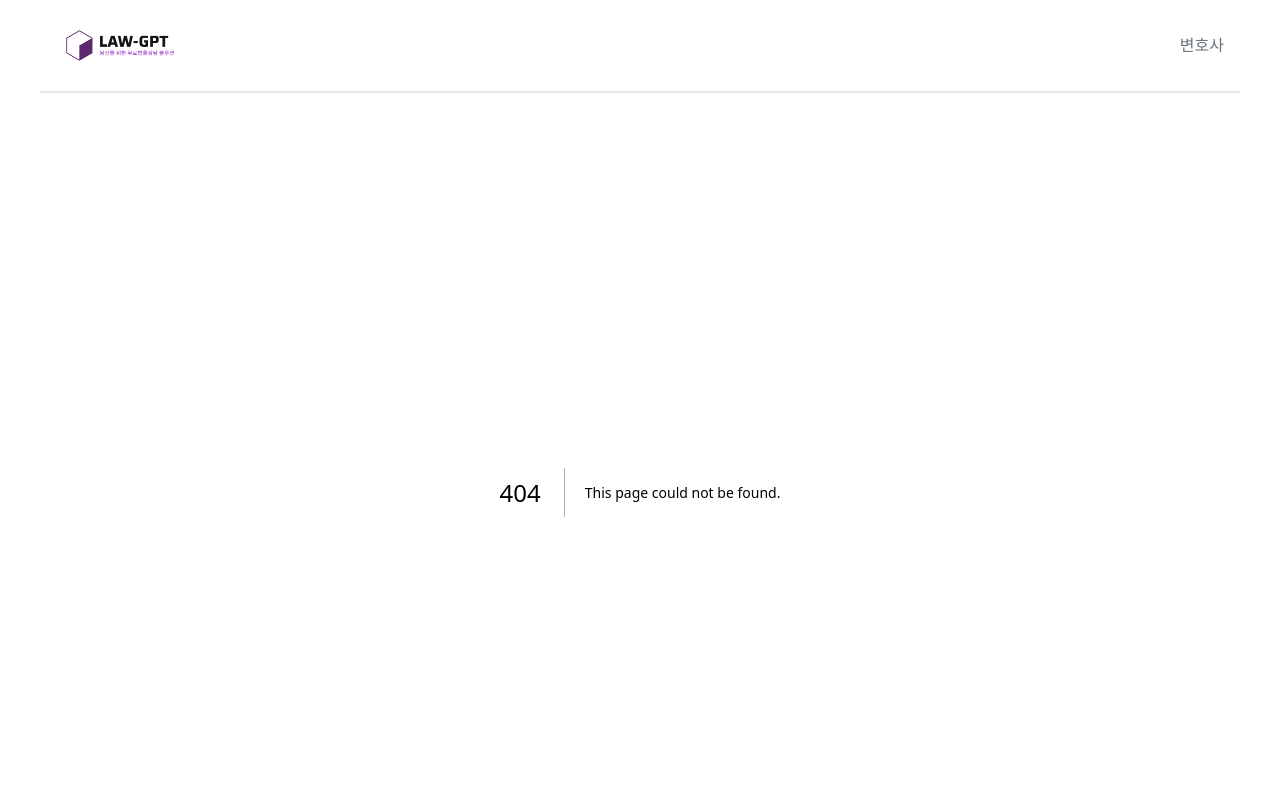
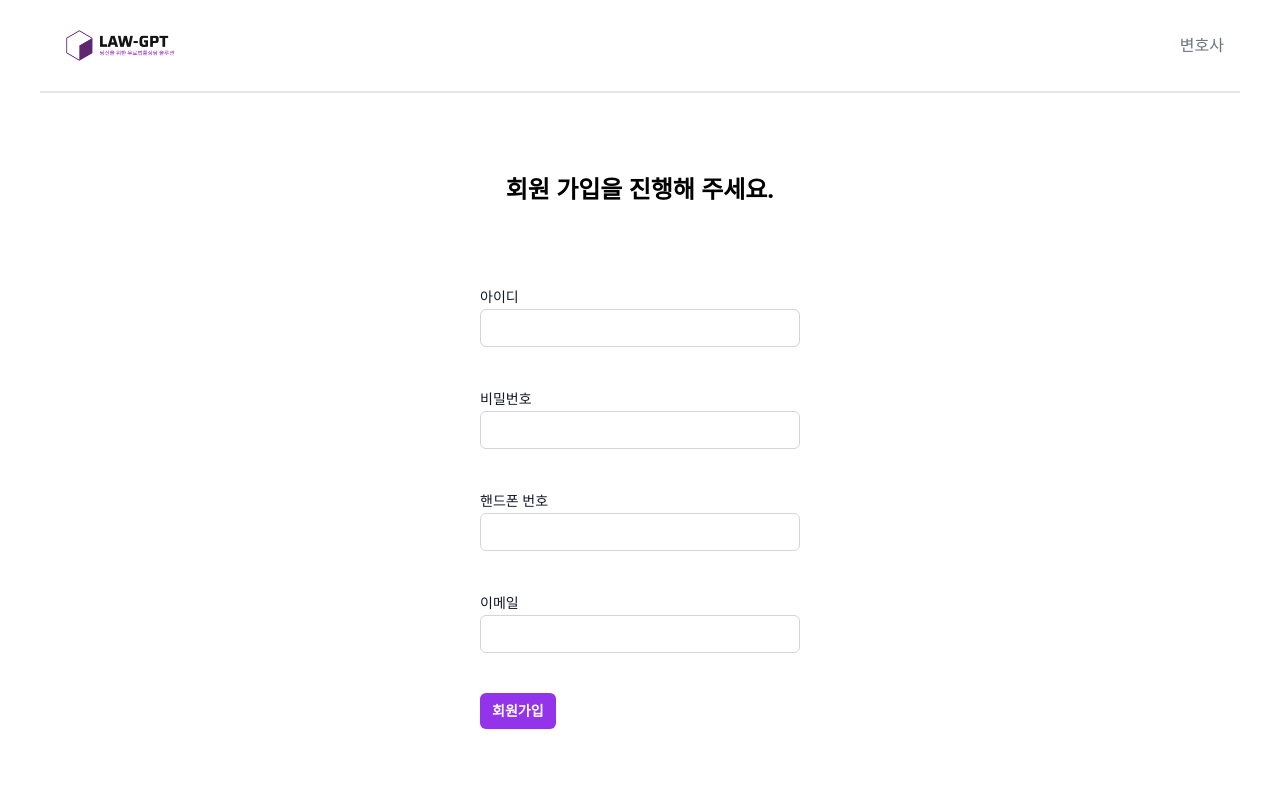
Before and after one commit to youjin-10/law-gpt-www, a Next.js app: page /register in a window 1280 px wide. Before the commit this address had no page. Shown: the top 800 px of the page. Built offline with nearby package versions, Linux system fonts and the light colour scheme.

Commit message:
feat: 회원가입 (카카오 싱크 신청용)

```diff
--- /dev/null
+++ b/src/pages/register/index.tsx
@@ -0,0 +1,78 @@
+import React from "react";
+
+const Index = () => {
+  return (
+    <section>
+      <h2 className="text-2xl font-bold text-center my-20">
+        회원 가입을 진행해 주세요.
+      </h2>
+      <form className="w-full max-w-xs mx-auto my-20">
+        <div className="my-10">
+          <label
+            htmlFor="id"
+            className="block text-sm font-medium leading-6 text-gray-900"
+          >
+            아이디
+          </label>
+          <input
+            type="text"
+            name="id"
+            id="id"
+            autoComplete="id"
+            className="w-full border border-gray-300 rounded-md bg-transparent p-1.5 text-gray-900 placeholder:text-gray-400 focus:ring-0 sm:text-sm sm:leading-6"
+          />
+        </div>
+        <div className="my-10">
+          <label
+            htmlFor="password"
+            className="block text-sm font-medium leading-6 text-gray-900"
+          >
+            비밀번호
+          </label>
+          <input
+            type="password"
+            name="password"
+            id="password"
+            autoComplete="password"
+            className="w-full border border-gray-300 rounded-md bg-transparent p-1.5 text-gray-900 placeholder:text-gray-400 focus:ring-0 sm:text-sm sm:leading-6"
+          />
+        </div>
+        <div className="my-10">
+          <label
+            htmlFor="phone"
+            className="block text-sm font-medium leading-6 text-gray-900"
+          >
+            핸드폰 번호
+          </label>
+          <input
+            type="text"
+            name="phone"
+            id="phone"
+            autoComplete="phone"
+            className="w-full border border-gray-300 rounded-md bg-transparent p-1.5 text-gray-900 placeholder:text-gray-400 focus:ring-0 sm:text-sm sm:leading-6"
+          />
+        </div>
+        <div className="my-10">
+          <label
+            htmlFor="email"
+            className="block text-sm font-medium leading-6 text-gray-900"
+          >
+            이메일
+          </label>
+          <input
+            type="text"
+            name="email"
+            id="email"
+            autoComplete="email"
+            className="w-full border border-gray-300 rounded-md bg-transparent p-1.5 text-gray-900 placeholder:text-gray-400 focus:ring-0 sm:text-sm sm:leading-6"
+          />
+        </div>
+        <button className="rounded-md bg-purple-600 px-3 py-2 text-sm font-semibold text-white shadow-sm hover:bg-purple-500 focus-visible:outline focus-visible:outline-2 focus-visible:outline-offset-2 focus-visible:outline-purple-600">
+          회원가입
+        </button>
+      </form>
+    </section>
+  );
+};
+
+export default Index;
```
